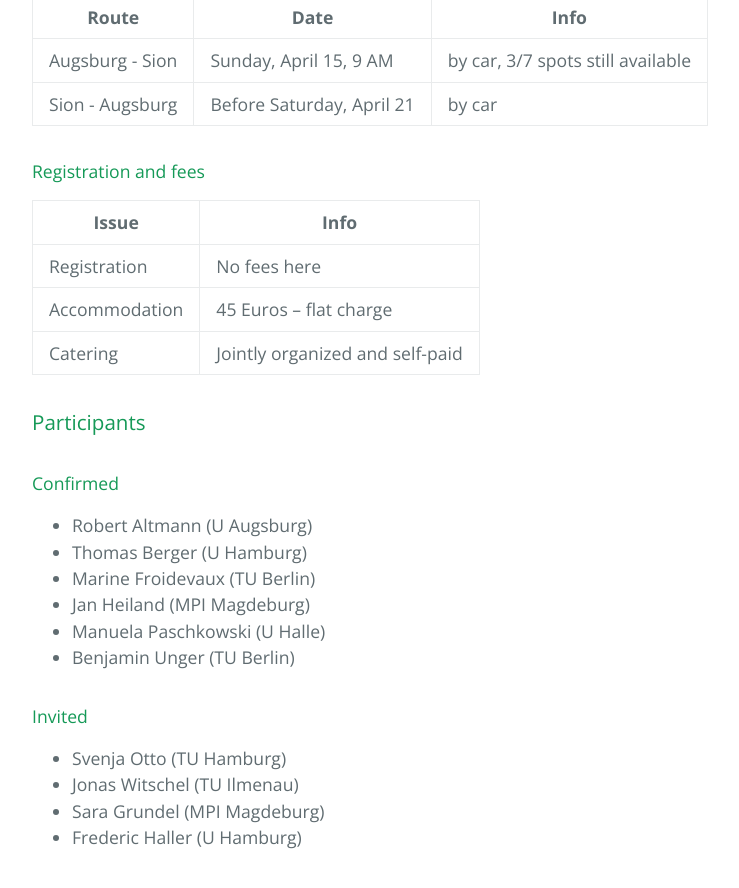
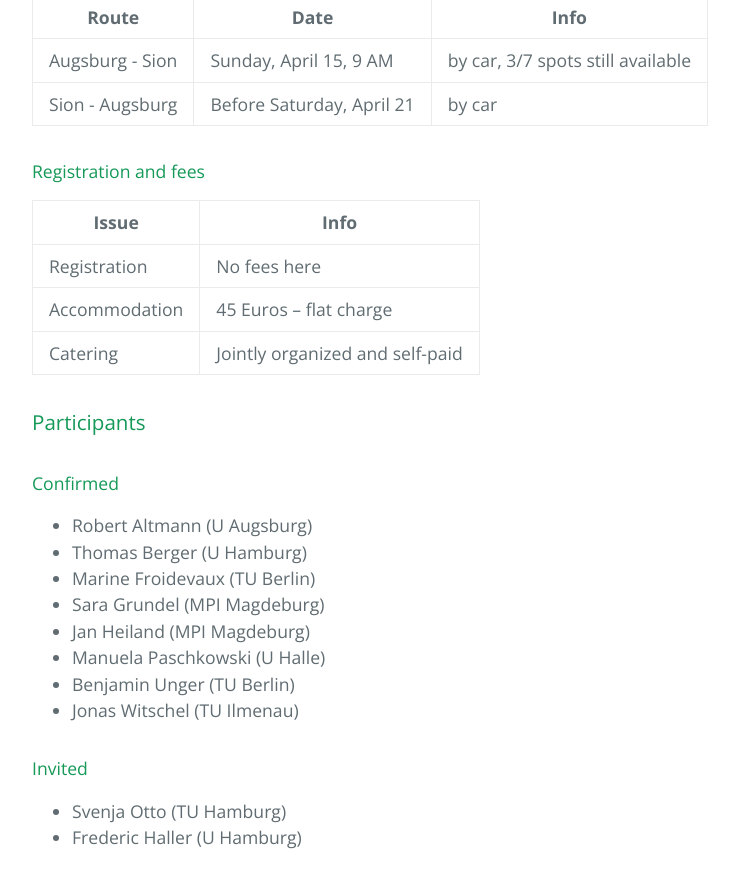
Before and after one commit to highlando/18-daesion, a Jekyll site: the page built from index.md, in a window 1280 px wide and 900 px high, scrolled down 2893 px. Shown: the top 888 px of the window, without its empty margins (192-931 px from the left). Built offline with Jekyll 4.4.1, drawn with Linux system fonts in a browser that asks for light colours; emoji names are drawn with the system emoji font; our own code applies the rules of GitHub Pages for plain Markdown files.

Commit message:
upd parties

```diff
--- a/index.md
+++ b/index.md
@@ -52,13 +52,13 @@ Self-organized or by transfer
  - Robert Altmann (U Augsburg)
  - Thomas Berger (U Hamburg)
  - Marine Froidevaux (TU Berlin)
+ - Sara Grundel (MPI Magdeburg)
  - Jan Heiland (MPI Magdeburg)
  - Manuela Paschkowski (U Halle)
  - Benjamin Unger (TU Berlin)
+ - Jonas Witschel (TU Ilmenau)
 
 #### Invited
 
  - Svenja Otto (TU Hamburg)
- - Jonas Witschel (TU Ilmenau)
- - Sara Grundel (MPI Magdeburg)
  - Frederic Haller (U Hamburg)
```
